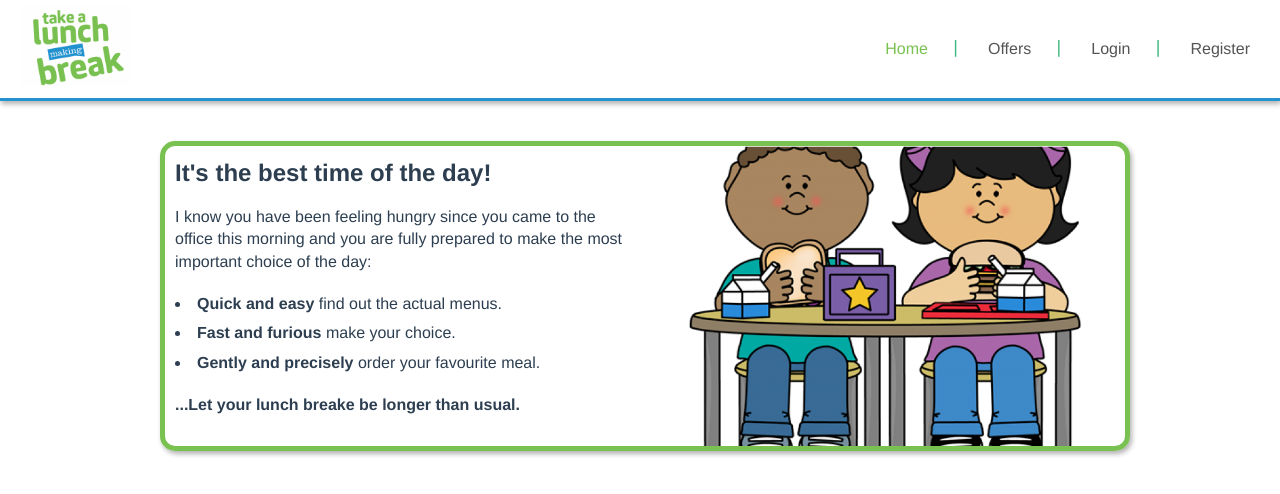
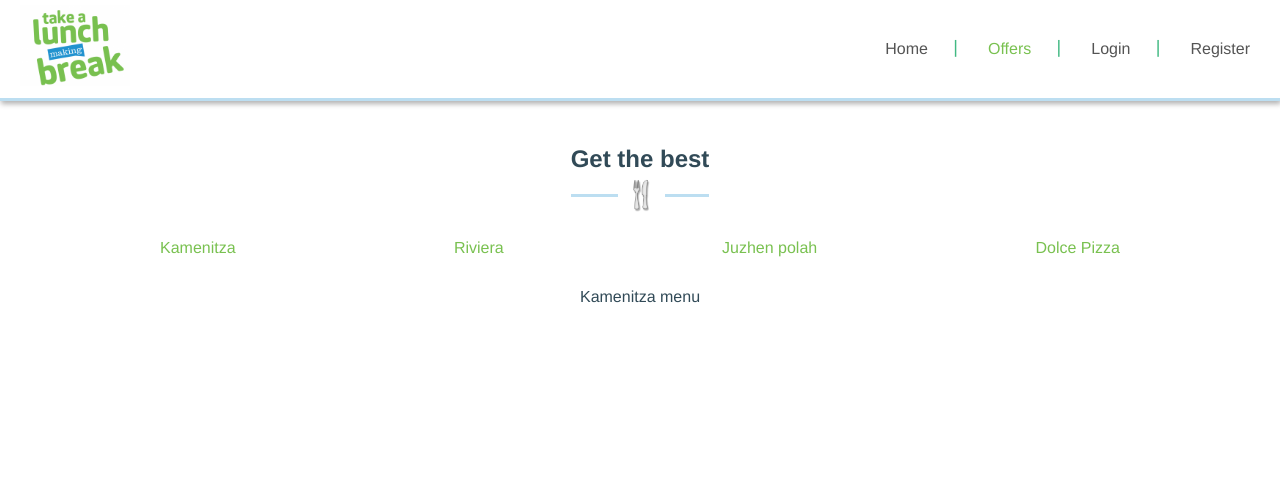
Before and after one commit to AsyPredelieva/lunch-time, a Vue app: page /#/offers in a window 1280 px wide. Before the commit this address led to /#/. Shown: the top 494 px of the page. Built offline with nearby package versions, Linux system fonts and the light colour scheme.

Commit message:
offers components

```diff
--- a/src/App.vue
+++ b/src/App.vue
@@ -35,9 +35,39 @@ li {
 }
 
 h1 {
+    color: #314a57;
     font-size: 24px;
     line-height: 1.5;
-    margin-bottom: 15px;
+    padding-bottom: 17px;
+    margin-bottom: 40px;
+    text-align: center;
+    position: relative;
+    display: inline-block;
+    border-bottom: 3px solid rgba(33, 147, 208, 0.3);
+
+    &:before {
+        content: '';
+        width: 47px;
+        height: 47px;
+        background: #fff;
+        display: inline-block;
+        position: absolute;
+        left: 50%;
+        bottom: -25px;
+        margin-left: -22px;
+    }
+
+    &:after {
+        content: '';
+        background: url('./assets/icon-headings.png') center center no-repeat;
+        background-size: 35px;
+        width: 35px;
+        height: 35px;
+        display: block;
+        position: absolute;
+        left: 50%;
+        margin-left: -17px;
+    }
 }
 
 p,
@@ -55,6 +85,11 @@ ul {
     }
 }
 
+a {
+    text-decoration: none;
+    color: #79c150;
+}
+
 img {
     max-width: 100%;
 }
@@ -63,7 +98,7 @@ img {
     font-family: Helvetica, Arial, sans-serif;
     -webkit-font-smoothing: antialiased;
     -moz-osx-font-smoothing: grayscale;
-    color: #2c3e50;
+    color: #314a57;
     font-size: 16px;
     line-height: 1.4;
 }
@@ -72,6 +107,7 @@ img {
     width: 960px;
     max-width: 100%;
     margin: 40px auto;
+    text-align: center;
 }
 
 .grid-half {
--- a/src/components/Nav.vue
+++ b/src/components/Nav.vue
@@ -33,7 +33,7 @@ export default {
     justify-content: space-between;
     align-items: center;
     box-sizing: border-box;
-    border-bottom: 3px solid #2293d0;
+    border-bottom: 3px solid rgba(33, 147, 208, 0.3);
     box-shadow: 1px 3px 5px rgba(0, 0, 0, 0.3);
 
     .logo-container {
--- /dev/null
+++ b/src/components/Offers/DolcePizza.vue
@@ -0,0 +1,11 @@
+<template>
+    <p>Dolce pizza menu</p>
+</template>
+
+<script>
+export default {
+    name: 'kamenitza'
+}
+</script>
+
+<style scoped></style>
--- /dev/null
+++ b/src/components/Offers/JuzhenPolah.vue
@@ -0,0 +1,11 @@
+<template>
+    <p>Juzhen polah menu</p>
+</template>
+
+<script>
+export default {
+    name: 'juzhen-polah'
+}
+</script>
+
+<style scoped></style>
--- a/src/components/Offers/KamenitzaMenu.vue
+++ b/src/components/Offers/Kamenitza.vue
@@ -4,9 +4,8 @@
 
 <script>
 export default {
-    name: "kamenitza-menu"
-};
+    name: 'kamenitza'
+}
 </script>
 
-<style scoped>
-</style>
+<style scoped></style>
--- /dev/null
+++ b/src/components/Offers/Riviera.vue
@@ -0,0 +1,11 @@
+<template>
+    <p>Riviera menu</p>
+</template>
+
+<script>
+export default {
+    name: 'riviera'
+}
+</script>
+
+<style scoped></style>
--- /dev/null
+++ b/src/data/offers.js
@@ -0,0 +1,18 @@
+export const offers = [
+    {
+        id: 0,
+        name: 'Kamenitza'
+    },
+    {
+        id: 1,
+        name: 'Riviera'
+    },
+    {
+        id: 2,
+        name: 'Juzhen polah'
+    },
+    {
+        id: 3,
+        name: 'Dolce Pizza'
+    }
+]
--- a/src/views/Offers.vue
+++ b/src/views/Offers.vue
@@ -1,17 +1,14 @@
 <template>
     <div class="offers container">
+        <h1>Get the best</h1>
         <ul class="offers-tab-container">
-            <li>
-                <button @click="changeTab('kamenitza-menu')">Kamenitza</button>
-            </li>
-            <li>
-                <button @click="changeTab('juzhen-menu')">Juzhen polah</button>
-            </li>
-            <li>
-                <button @click="changeTab('riviera-menu')">Riviera</button>
-            </li>
-            <li>
-                <button @click="changeTab('pizza-menu')">Dolce Pizza</button>
+            <li v-for="offer in offers" :key="offer.id">
+                <a
+                    href="#"
+                    @click.prevent="changeTab"
+                    :class="{ active: isActive }"
+                    >{{ offer.name }}</a
+                >
             </li>
         </ul>
         <keep-alive>
@@ -21,29 +18,51 @@
 </template>
 
 <script>
-import KamenitzaMenu from "../components/Offers/KamenitzaMenu";
+import { offers } from '../data/offers'
+import Kamenitza from '../components/Offers/Kamenitza'
+import Riviera from '../components/Offers/Riviera'
+import JuzhenPolah from '../components/Offers/JuzhenPolah'
+import DolcePizza from '../components/Offers/DolcePizza'
 
 export default {
-    name: "Offers",
+    name: 'Offers',
     data() {
         return {
-            activeTab: "kamenitza-menu"
-        };
+            offers,
+            activeTab: offers[0].name
+        }
     },
     components: {
-        KamenitzaMenu
+        Kamenitza,
+        Riviera,
+        JuzhenPolah,
+        DolcePizza
     },
-    method: {
-        changeTab(currentTab) {
-            this.activeTab = currentTab;
+    computed: {
+        isActive(currentTab) {
+            return this.activeTab === currentTab ? true : false
+        }
+    },
+    methods: {
+        changeTab(e) {
+            this.activeTab = e.target.innerHTML
+                .toLowerCase()
+                .split(' ')
+                .join('-')
         }
     }
-};
+}
 </script>
 
 <style scoped>
 .offers-tab-container {
     width: 100%;
     display: flex;
+    justify-content: space-between;
+
+    li {
+        a {
+        }
+    }
 }
 </style>
```
Also changed, not shown: src/assets/icon-headings.png (added).
